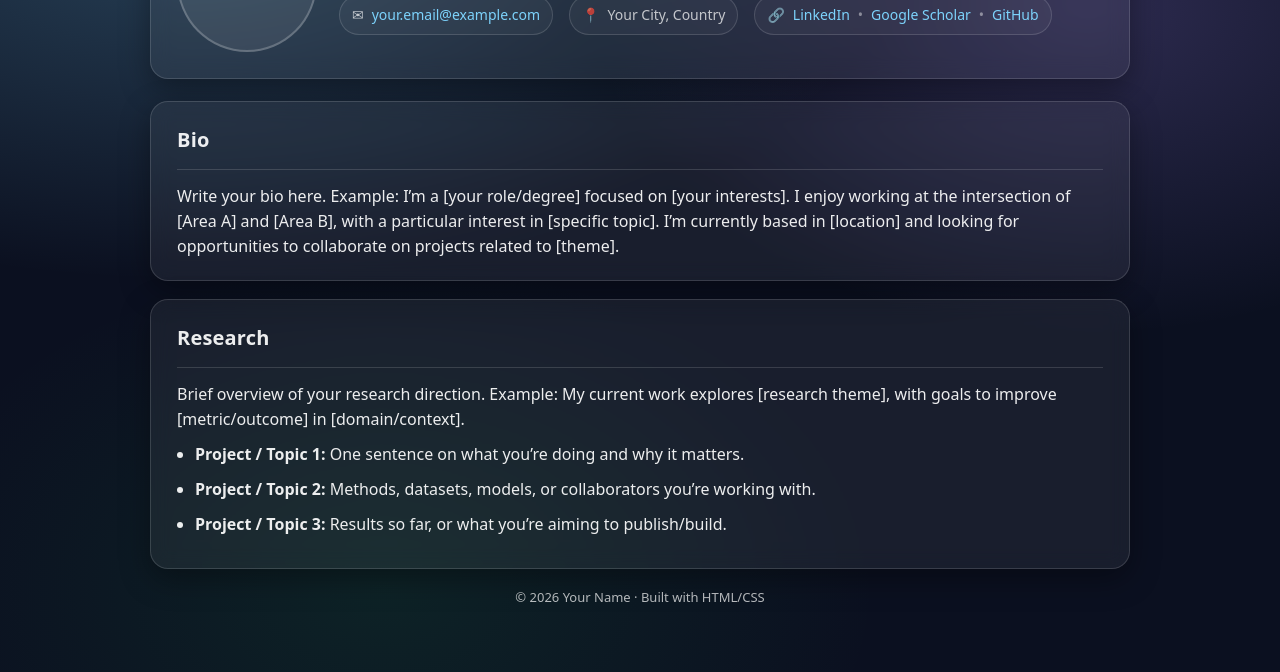
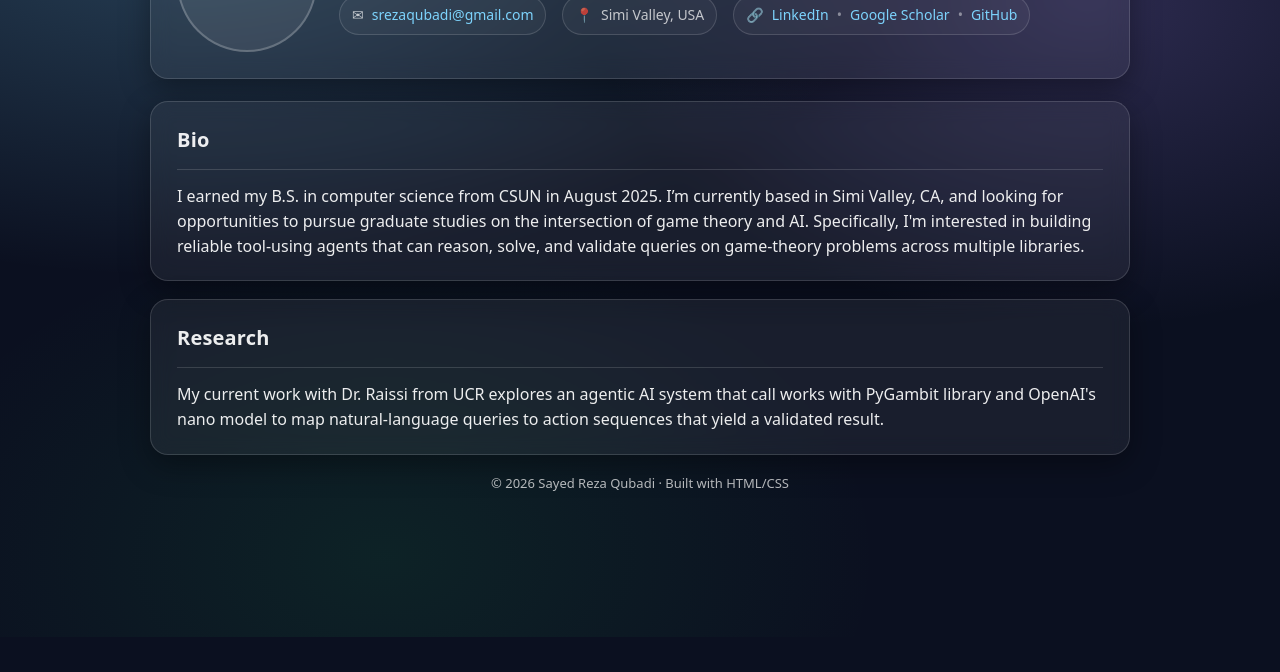
Before and after one commit to SayedRQubadi/SayedRQubadi.github.io, a plain HTML site: page index.html in a window 1280 px wide. Shown: the part 163-835 px from the top of the page. After the commit the page ends 800 px from the top, so only its background shows below. Drawn offline with Linux system fonts and the light colour scheme.

Commit message:
Change portfolio details to reflect personal info
Updated personal information in the portfolio.

```diff
--- a/index.html
+++ b/index.html
@@ -3,7 +3,7 @@
 <head>
   <meta charset="utf-8" />
   <meta name="viewport" content="width=device-width, initial-scale=1" />
-  <title>Your Name — Portfolio</title>
+  <title>Sayed R Qubadi</title>
   <style>
     :root{
       --bg: #0b1020;
@@ -178,19 +178,19 @@
       </div>
 
       <div class="headline">
-        <h1>Your Name</h1>
+        <h1>Sayed Reza Qubadi</h1>
 
         <div class="meta">
           <div class="pill" title="Email">
             <!-- mailto link -->
             <span>✉</span>
-            <a href="mailto:your.email@example.com">your.email@example.com</a>
+            <a href="mailto:srezaqubadi@gmail.com">srezaqubadi@gmail.com</a>
           </div>
 
           <!-- Optional extras you can keep or delete -->
           <div class="pill" title="Location">
             <span>📍</span>
-            <span>Your City, Country</span>
+            <span>Simi Valley, USA</span>
           </div>
           <div class="pill" title="Links">
             <span>🔗</span>
@@ -210,10 +210,10 @@
         <h2>Bio</h2>
         <div class="divider"></div>
         <p>
-          Write your bio here. Example: I’m a [your role/degree] focused on [your interests].
-          I enjoy working at the intersection of [Area A] and [Area B], with a particular interest in
-          [specific topic]. I’m currently based in [location] and looking for opportunities to
-          collaborate on projects related to [theme].
+          I earned my B.S. in computer science from CSUN in August 2025. I’m currently based in Simi Valley, CA,
+          and looking for opportunities to pursue graduate studies on the intersection of game theory and AI.
+          Specifically, I'm interested in building reliable tool-using agents that can reason, solve, and validate
+          queries on game-theory problems across multiple libraries.
         </p>
       </section>
 
@@ -222,20 +222,15 @@
         <h2>Research</h2>
         <div class="divider"></div>
         <p>
-          Brief overview of your research direction. Example: My current work explores
-          [research theme], with goals to improve [metric/outcome] in [domain/context].
+          My current work with Dr. Raissi from UCR explores an agentic AI system that
+          call works with PyGambit library and OpenAI's nano model to map natural-language
+          queries to action sequences that yield a validated result.
         </p>
-
-        <ul class="research-list">
-          <li><strong>Project / Topic 1:</strong> One sentence on what you’re doing and why it matters.</li>
-          <li><strong>Project / Topic 2:</strong> Methods, datasets, models, or collaborators you’re working with.</li>
-          <li><strong>Project / Topic 3:</strong> Results so far, or what you’re aiming to publish/build.</li>
-        </ul>
       </section>
     </main>
 
     <footer>
-      © <span id="year"></span> Your Name · Built with HTML/CSS
+      © <span id="year"></span> Sayed Reza Qubadi · Built with HTML/CSS
     </footer>
 
   </div>
```
